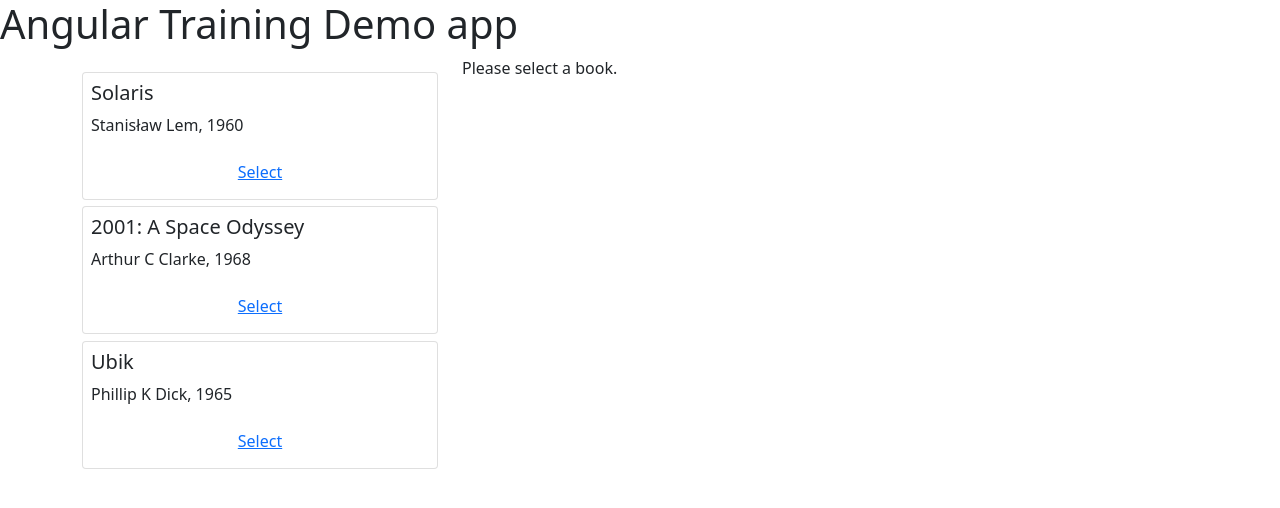
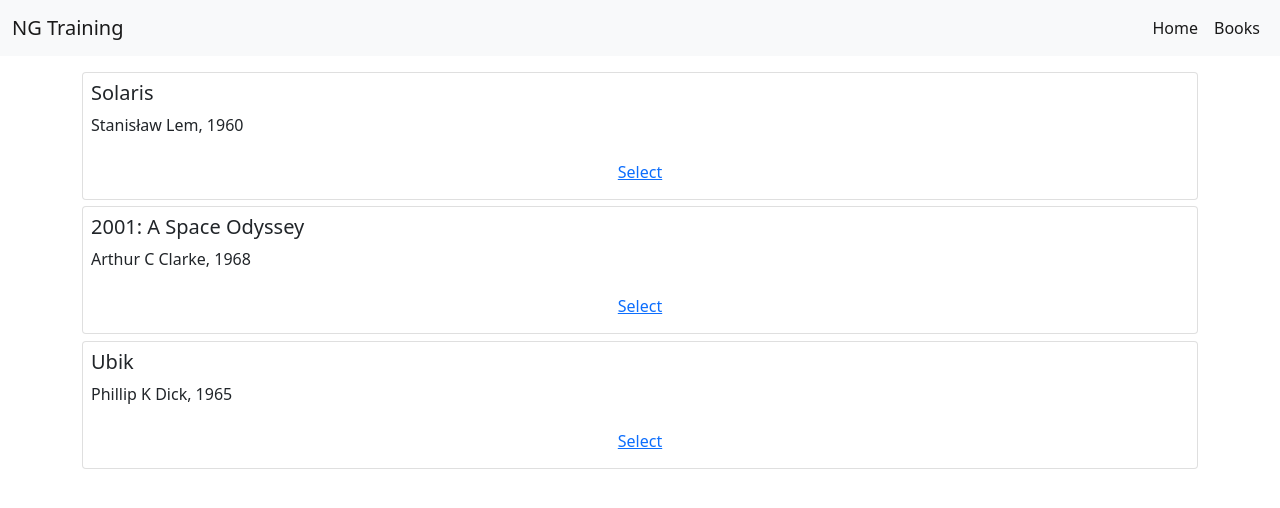
Before and after one commit to zarakfarid/angular, an Angular app: page /books in a window 1280 px wide. Shown: the top 508 px of the page. Built offline with nearby package versions, Linux system fonts and the light colour scheme.

Commit message:
save fixed

```diff
--- a/src/app/app-routing.module.ts
+++ b/src/app/app-routing.module.ts
@@ -3,6 +3,7 @@ import { RouterModule, Routes } from '@angular/router';
 import {StartPageComponent} from "./start-page/components/start-page/start-page.component";
 import {BookListComponent} from "./books/components/book-list/book-list.component";
 import {NoPageFoundComponent} from "./start-page/components/no-page-found/no-page-found.component";
+import {BooksDetailsComponent} from "./books/components/books-details/books-details.component";
 
 const routes: Routes = [
   {
@@ -12,6 +13,10 @@ const routes: Routes = [
   {
     path: "books",
     component: BookListComponent
+  },
+  {
+    path: "books/edit",
+    component: BooksDetailsComponent
   },
   {
     path: "**",
--- a/src/app/app.component.html
+++ b/src/app/app.component.html
@@ -1,4 +1,4 @@
-<h1>Angular Training Demo app</h1>
+<app-navigation-bar></app-navigation-bar>
 <router-outlet></router-outlet>
 <div class="text-center app-spinner-wrapper" *ngIf="showSpinner$ | async">
   <div class="spinner-grow app-spinner text-info" role="status">
--- a/src/app/app.module.ts
+++ b/src/app/app.module.ts
@@ -5,6 +5,7 @@ import {AppRoutingModule} from './app-routing.module';
 import {AppComponent} from './app.component';
 import {BooksModule} from "./books/books.module";
 import {StartPageModule} from "./start-page/start-page.module";
+import {SharedModule} from "./shared/shared.module";
 
 @NgModule({
     declarations: [
@@ -14,7 +15,8 @@ import {StartPageModule} from "./start-page/start-page.module";
         BrowserModule,
         AppRoutingModule,
         BooksModule,
-        StartPageModule
+        StartPageModule,
+        SharedModule
     ],
     providers: [],
     bootstrap: [AppComponent]
--- a/src/app/books/components/book-list/book-list.component.html
+++ b/src/app/books/components/book-list/book-list.component.html
@@ -1,17 +1,12 @@
 <div class="container">
   <div class="row">
 
-    <div class="col-4 app-list">
+    <div class="col-12 app-list">
       <div *ngFor="let book of books$ | async" class="card p-2">
         <h5 class="card-title">{{ book.title }}</h5>
         <p>{{ book.author }}, {{ book.year }}</p>
         <button class="btn btn-link" (click)="selectBook(book)">Select</button>
       </div>
     </div>
-    <app-books-details
-        [book]="selectedBook"
-        (bookUpdated)="bookUpdated($event)"
-        class="col-8">
-    </app-books-details>
   </div>
 </div>
--- a/src/app/books/components/book-list/book-list.component.ts
+++ b/src/app/books/components/book-list/book-list.component.ts
@@ -2,6 +2,7 @@ import {AfterViewInit, Component, OnInit} from '@angular/core';
 import {Book} from "../../model/book";
 import {BooksService} from "../../services/books.service";
 import {Observable} from "rxjs";
+import {ActivatedRoute, Router} from "@angular/router";
 
 @Component({
     selector: 'app-book-list',
@@ -11,18 +12,15 @@ import {Observable} from "rxjs";
 export class BookListComponent implements AfterViewInit, OnInit {
 
     books$: Observable<Book[]> | null = null;
-    selectedBook: Book | null = null;
 
-    constructor(private readonly bookService: BooksService) {
+    constructor(
+        private readonly bookService: BooksService,
+        private readonly router: Router,
+        private readonly route: ActivatedRoute) {
     }
 
-    selectBook(book: Book): void {
-        this.selectedBook = book;
-    }
-
-    bookUpdated(book: Book) {
-        this.bookService.updateBook(book);
-        this.selectedBook = null;
+    async selectBook(book: Book) {
+        await this.router.navigate(["edit"], { relativeTo: this.route, state: book });
     }
 
     ngAfterViewInit(): void {
--- a/src/app/books/components/books-details/books-details.component.ts
+++ b/src/app/books/components/books-details/books-details.component.ts
@@ -1,6 +1,8 @@
-import {Component, EventEmitter, Input, Output} from '@angular/core';
+import {Component, EventEmitter, Output} from '@angular/core';
 import {Book} from "../../model/book";
 import {FormControl, FormGroup, Validators} from "@angular/forms";
+import {ActivatedRoute, Router} from "@angular/router";
+import {BooksService} from "../../services/books.service";
 
 const makeCopy = (book: Book | null) => book ? {...book} : null;
 
@@ -15,7 +17,6 @@ export class BooksDetailsComponent {
 
     formGroup: FormGroup;
 
-    @Input()
     get book() {
         return this._book;
     }
@@ -25,30 +26,43 @@ export class BooksDetailsComponent {
         this.updateFormControls();
     }
 
-    @Output()
-    bookUpdated = new EventEmitter<Book>();
-
     private titleControl = new FormControl("", [Validators.required]);
     private authorControl = new FormControl("", [Validators.required]);
     private yearControl = new FormControl(null, [Validators.required, Validators.min(1000), Validators.max(2022)]);
 
-    constructor() {
+    constructor(
+        private readonly router: Router,
+        private readonly route: ActivatedRoute,
+        private readonly booksService: BooksService
+    ) {
         this.formGroup = new FormGroup({
             title: this.titleControl,
             author: this.authorControl,
             year: this.yearControl
         });
+
+        const state = this.router.getCurrentNavigation()?.extras.state;
+        if (state) {
+            this.book = state as Book;
+        } else {
+            this.goBack();
+        }
     }
 
     save(): void {
         const newValue = this.extractFormControls();
         if (newValue) {
-            this.bookUpdated.emit(newValue);
+            this.booksService.updateBook(newValue);
+            this.goBack();
         }
     }
 
     revert(): void {
         this.updateFormControls();
+    }
+
+    private goBack() {
+        setTimeout(() => this.router.navigate([".."], {relativeTo: this.route}));
     }
 
     private updateFormControls(): void {
--- /dev/null
+++ b/src/app/shared/components/navigation-bar/navigation-bar.component.html
@@ -0,0 +1,15 @@
+<nav class="navbar navbar-expand-lg navbar-light bg-light">
+  <div class="container-fluid">
+    <a class="navbar-brand" href="#">NG Training</a>
+    <div id="navbarSupportedContent">
+      <ul class="navbar-nav me-auto mb-2 mb-lg-0">
+        <li class="nav-item">
+          <a class="nav-link active" aria-current="page" [routerLink]="['']">Home</a>
+        </li>
+        <li class="nav-item">
+          <a class="nav-link active" [routerLink]="['books']">Books</a>
+        </li>
+      </ul>
+    </div>
+  </div>
+</nav>
--- /dev/null
+++ b/src/app/shared/components/navigation-bar/navigation-bar.component.ts
@@ -0,0 +1,15 @@
+import { Component, OnInit } from '@angular/core';
+
+@Component({
+  selector: 'app-navigation-bar',
+  templateUrl: './navigation-bar.component.html',
+  styleUrls: ['./navigation-bar.component.scss']
+})
+export class NavigationBarComponent implements OnInit {
+
+  constructor() { }
+
+  ngOnInit(): void {
+  }
+
+}
--- a/src/app/shared/shared.module.ts
+++ b/src/app/shared/shared.module.ts
@@ -1,12 +1,19 @@
 import { NgModule } from '@angular/core';
 import { CommonModule } from '@angular/common';
+import { NavigationBarComponent } from './components/navigation-bar/navigation-bar.component';
+import {RouterModule} from "@angular/router";
 
 
 
 @NgModule({
-  declarations: [],
+  declarations: [
+    NavigationBarComponent
+  ],
   imports: [
-    CommonModule
+    CommonModule, RouterModule
+  ],
+  exports: [
+      NavigationBarComponent
   ]
 })
 export class SharedModule { }
```
Also changed, not shown: src/app/shared/components/navigation-bar/navigation-bar.component.scss (added).
